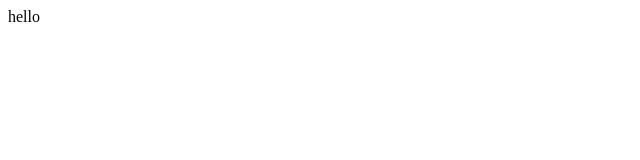
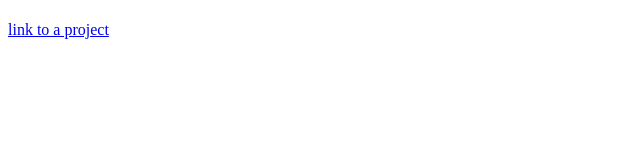
Before and after one commit to Callimiro/Microverse-Trial-Rassim---Ahmad, a plain HTML site: page fcc-test-suite-template-master/index.html in a window 1280 px wide. Shown: the whole page, without its empty margins (0-640 px from the left). Drawn offline with Linux system fonts and the light colour scheme.

Commit message:
done features 4,5,6

```diff
--- a/fcc-test-suite-template-master/index.html
+++ b/fcc-test-suite-template-master/index.html
@@ -8,13 +8,14 @@
 
   <body>
     <script src="https://cdn.freecodecamp.org/testable-projects-fcc/v1/bundle.js"></script>
-    hello
 
+    <div id="navbar"></div>
     <div id="welcome-section">
       <h1></h1>
     </div>
     <div id="projects">
       <div class="project-tile"></div>
+      <a href="#">link to a project</a>
     </div>
 
     <!--
```
